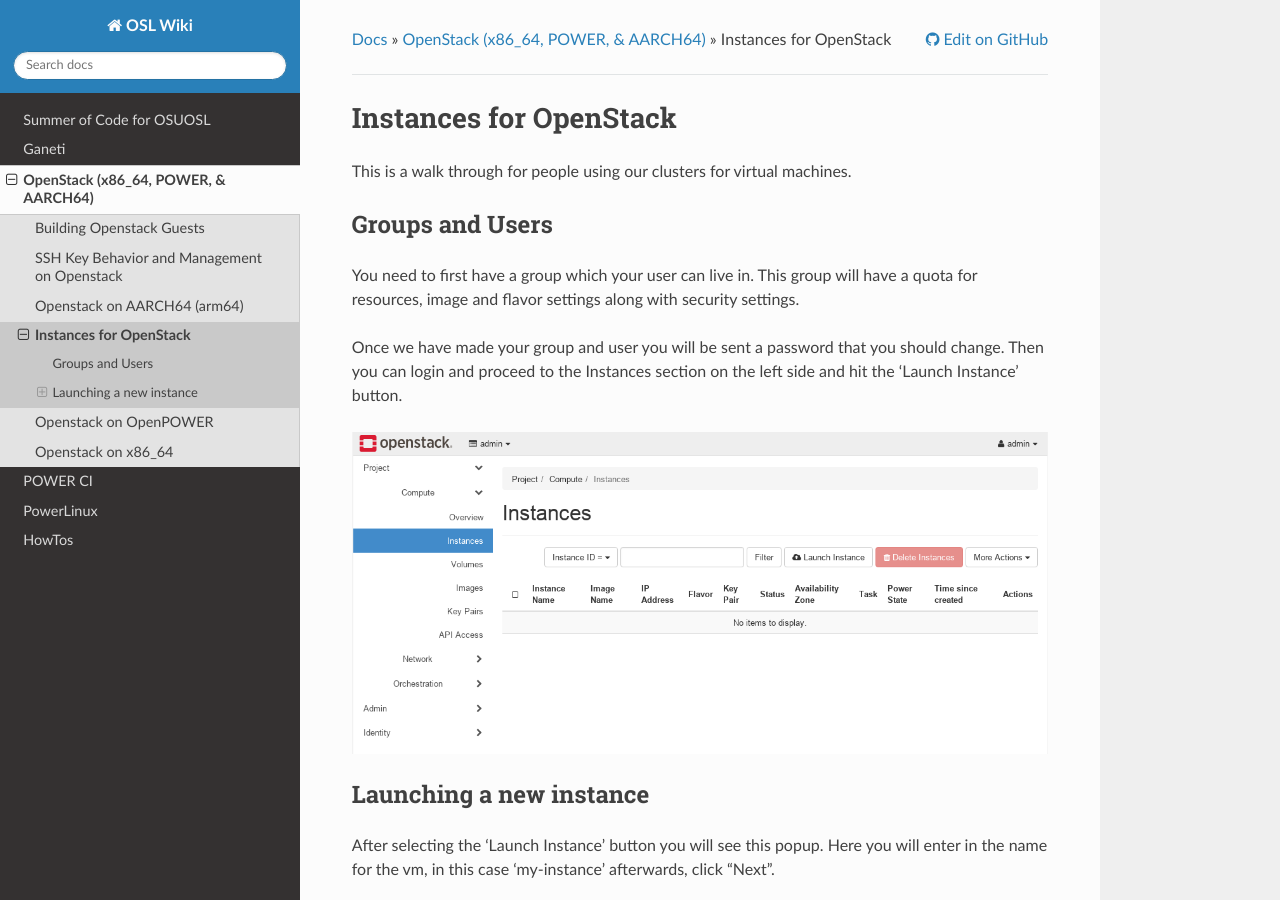
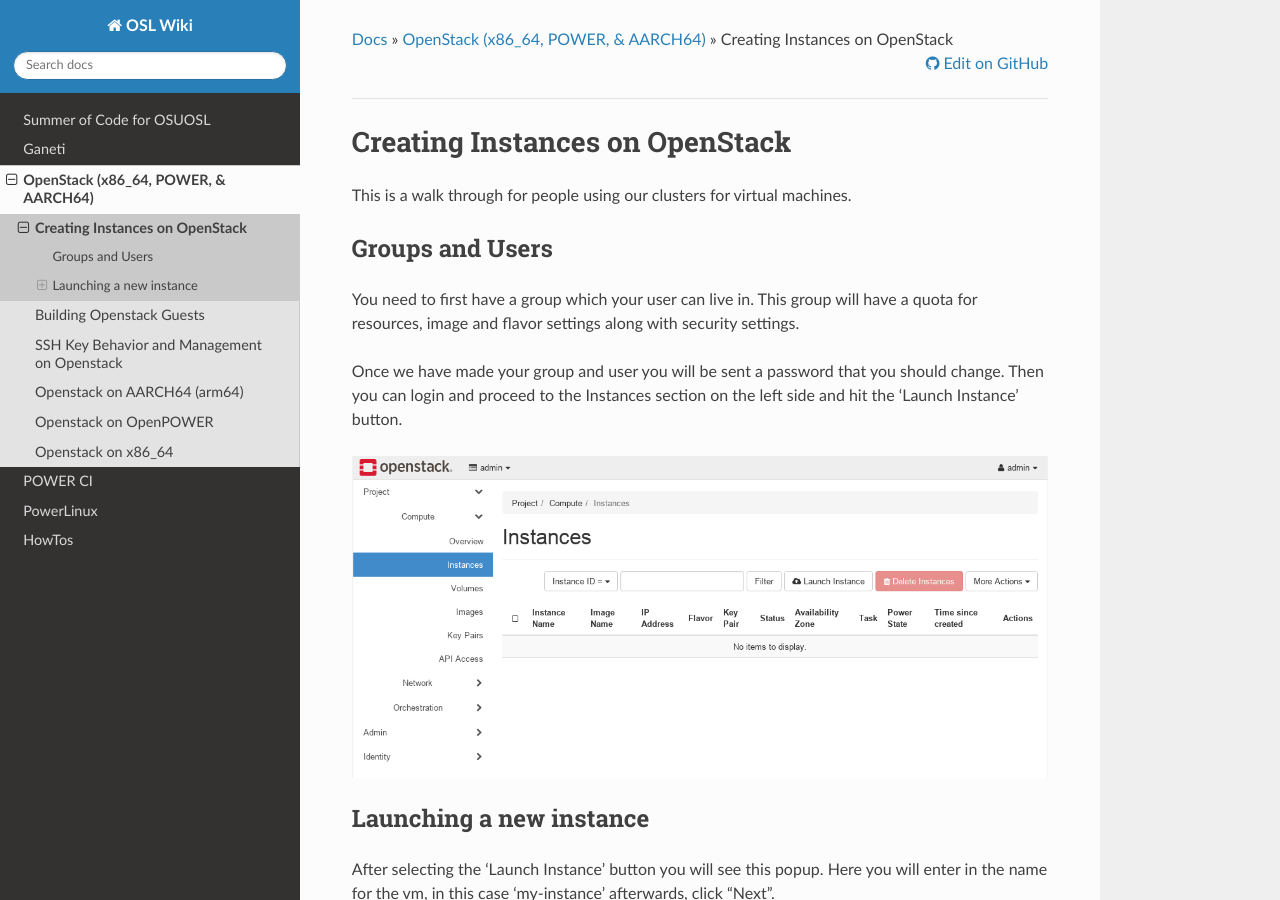
Before and after one commit to osuosl/wiki, a Sphinx documentation site: the page built from source/openstack/creating_instances.rst, in a window 1280 px wide and 900 px high. Built offline with Sphinx 7.4.7 and the Read the Docs theme 2.0.0, drawn with Linux system fonts in a browser that asks for light colours.

Commit message:
rename instance creation page

```diff
--- a/source/openstack/openstack_instances.rst
+++ b/source/openstack/creating_instances.rst
@@ -1,7 +1,7 @@
-.. _openstack-instances:
+.. _creating-instances:
 
-Instances for OpenStack
-=======================
+Creating Instances on OpenStack
+===============================
 
 This is a walk through for people using our clusters for virtual machines.
 
```
